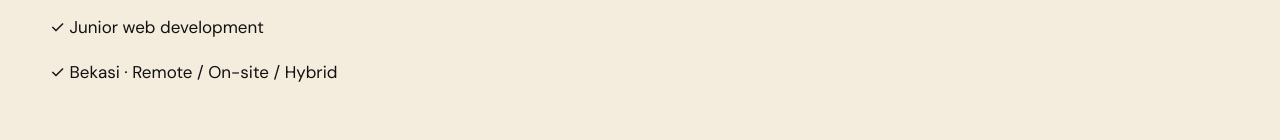
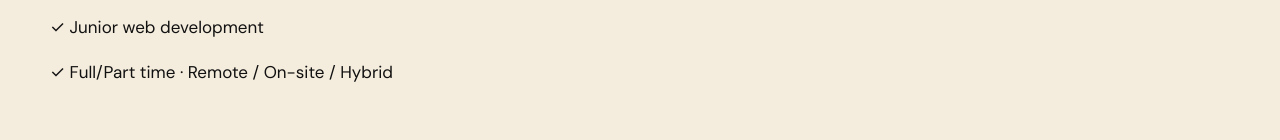
Before and after one commit to jidandan187/zidane-portfolio, a plain HTML site: page index.html in a window 1280 px wide. Shown: the part 5656-5796 px from the top of the page. Drawn offline with nearby package versions, Linux system fonts and the light colour scheme.

Commit message:
Update job availability description in index.html

```diff
--- a/index.html
+++ b/index.html
@@ -240,7 +240,7 @@
       <div class="availability">
         <p><span aria-hidden="true">✓</span> Terbuka untuk peluang kerja dan kolaborasi</p>
         <p><span aria-hidden="true">✓</span> Junior web development</p>
-        <p><span aria-hidden="true">✓</span> Bekasi · Remote / On-site / Hybrid</p>
+        <p><span aria-hidden="true">✓</span> Full/Part time · Remote / On-site / Hybrid</p>
       </div>
     </section>
   </main>
```
